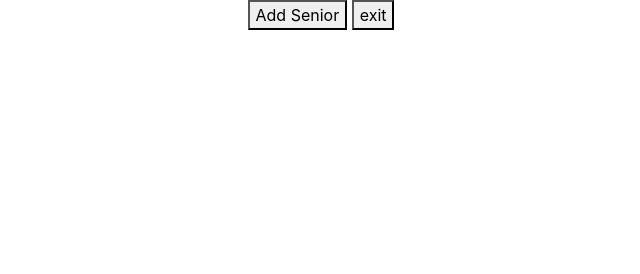
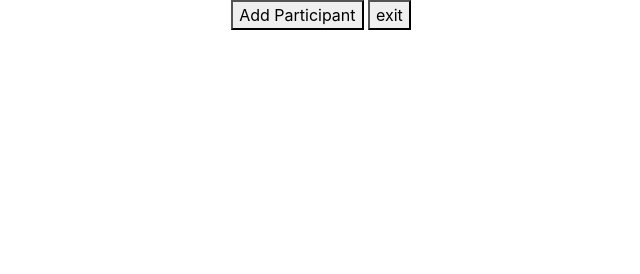
Before and after one commit to justin-curtis-lu/ACC-Scheduler, a Django app: page /view_seniors/ in a window 1280 px wide. Shown: the part 82-356 px from the top of the page, without its empty margins (319-959 px from the left). Run offline with Django 3.2, Linux system fonts and the light colour scheme; data that the repository does not hold is empty; some libraries are stand-ins or nearby versions.

Commit message:
changed senior to participant visually

```diff
--- a/ACC_scheduler/scheduling_application/templates/scheduling_application/console.html
+++ b/ACC_scheduler/scheduling_application/templates/scheduling_application/console.html
@@ -9,7 +9,7 @@
     <div class="row">
         <div class="col-sm">
             <form action="{% url 'view_seniors' %}">
-                <input type="submit" value="Seniors" />
+                <input type="submit" value="Participants" />
             </form>
         </div>
         <div class="col-sm">
--- a/ACC_scheduler/scheduling_application/templates/scheduling_application/view_seniors.html
+++ b/ACC_scheduler/scheduling_application/templates/scheduling_application/view_seniors.html
@@ -21,7 +21,7 @@
         </tr>
         {% endfor %}
     </table>
-    <a href="{% url 'add_senior' %}"><button>Add Senior</button></a>
+    <a href="{% url 'add_senior' %}"><button>Add Participant</button></a>
     <a href="{% url 'console' %}"><button>exit</button></a>
     </div>
 {% endblock %}
```
Also changed, not shown: ACC_scheduler/requirements.txt (line endings or trailing spaces).
